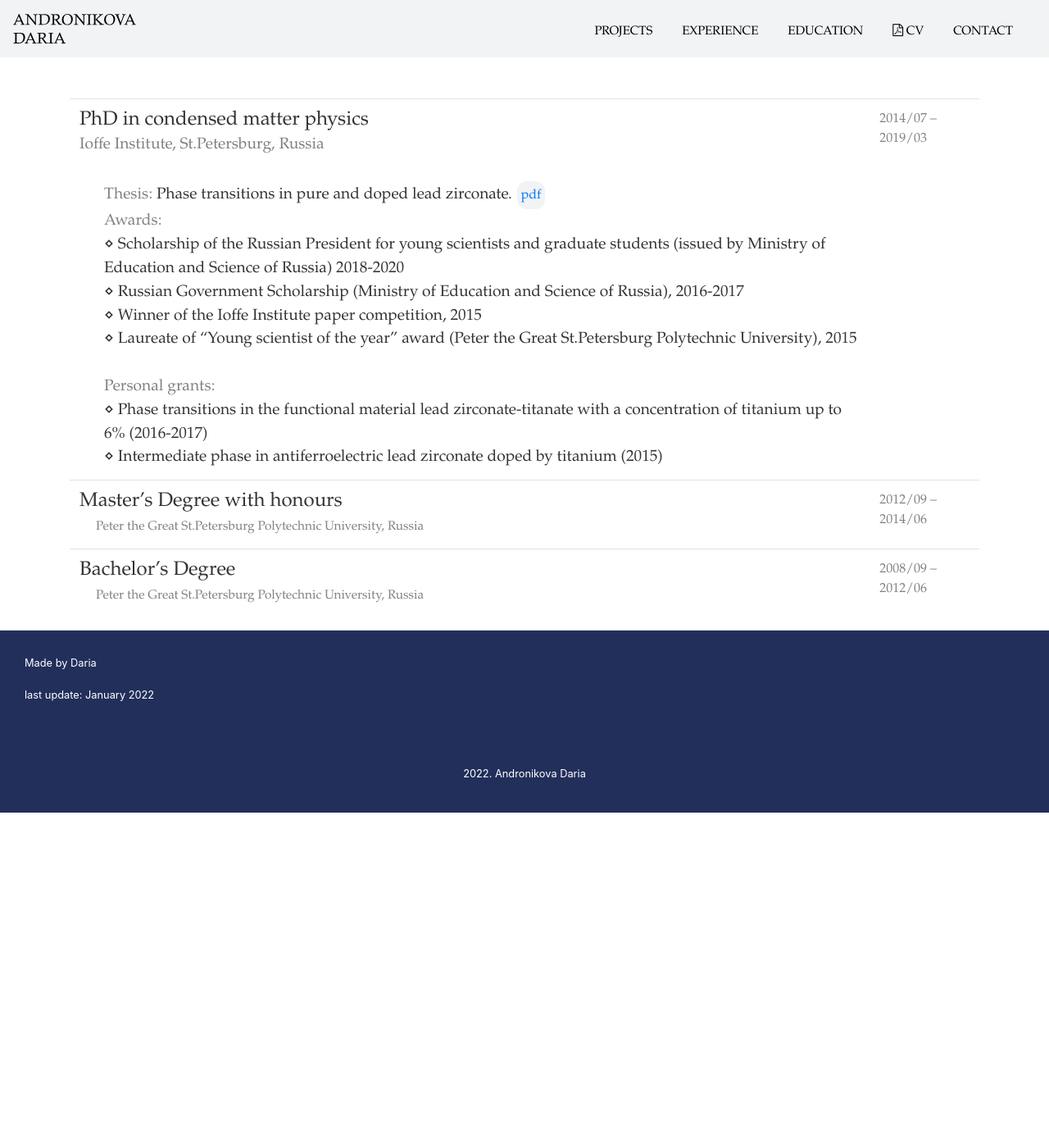
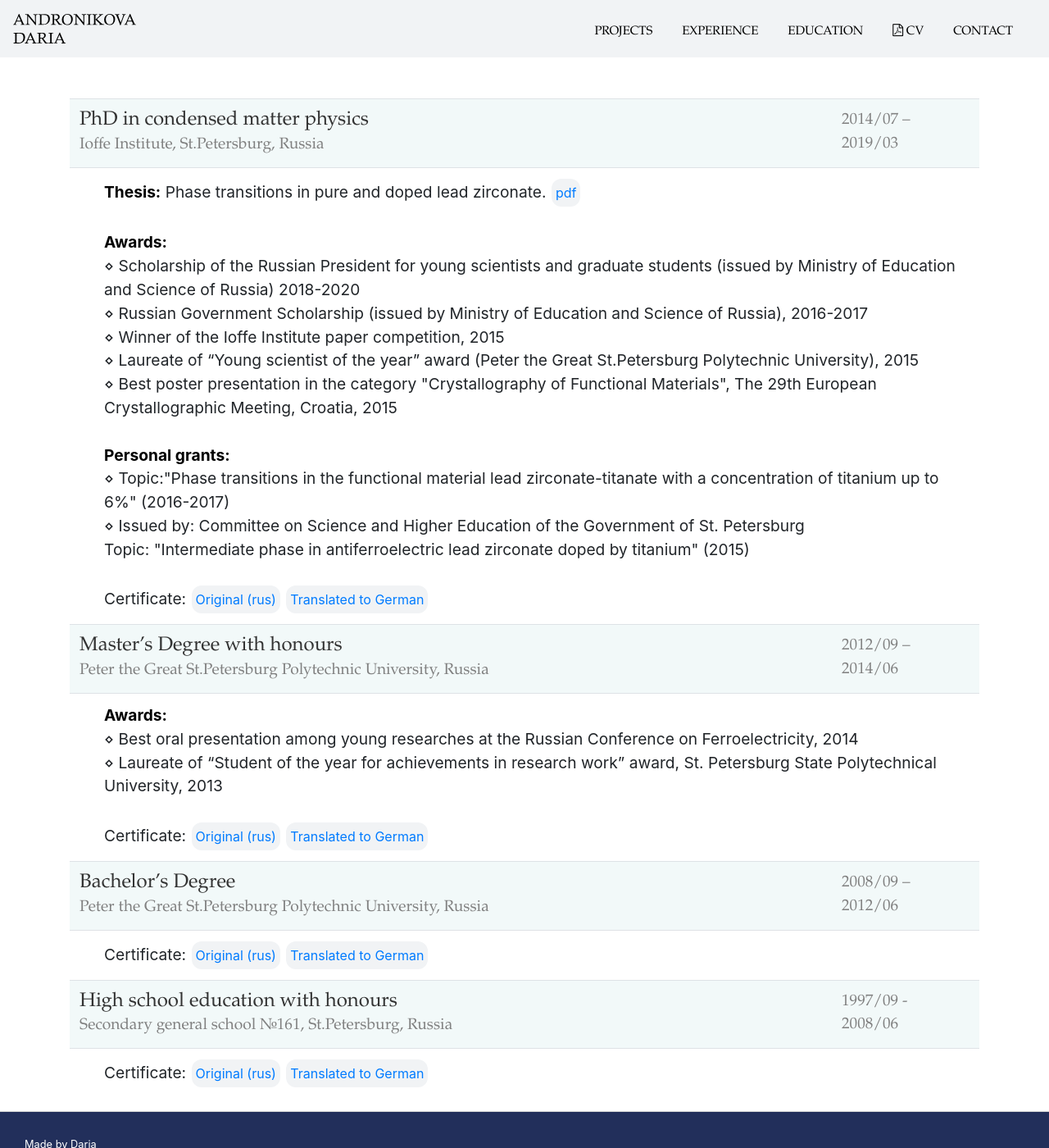
Before and after one commit to andronikova/andronikova.github.io, a Jekyll site: the page built from education.html, in a window 1280 px wide and 1400 px high. Shown: the whole window at 82% size. Built offline with Jekyll 4.4.1, drawn with Linux system fonts in a browser that asks for light colours; a style sheet for code colours, icons or effects is not loaded.

Commit message:
certificates were added to education; style of education page was changed

```diff
--- /dev/null
+++ b/bundle_exec_jekyll_serve.txt
@@ -0,0 +1 @@
+bundle exec jekyll serve
--- a/css/main.css
+++ b/css/main.css
@@ -90,7 +90,7 @@ ul.posts li {
     font-size: 1em;
     color:gray;
     font-family: "Bookman Old Style", Bookman, "Goudy Old Style", Garamond, "Hoefler Text", "Bitstream Charter", Georgia, serif;
-    padding:0 15px;
+    padding:0  15px;
 }
 
 .milestone
--- a/education.html
+++ b/education.html
@@ -5,66 +5,151 @@ title: Education | Andronikova Daria
 
 <table class="table">
     <tbody>
-        <tr>
+        <tr style="background-color: #f2f9f9;">
             <td class="milestone">
+                <div class="row">
+		            <div class="col-sm-10">
                         <h4 style='font-family: "Bookman Old Style", Bookman, "Goudy Old Style", Garamond, "Hoefler Text", "Bitstream Charter", Georgia, serif;display:inline; width:100%; text-align:left'>
                             PhD in condensed matter physics
                         </h4>
                         <br>
+                        <span style="color:gray; ">Ioffe Institute, St.Petersburg, Russia</span>
+                    </div>
 
-                <span style="color:gray; font_size:0.8em;">Ioffe Institute, St.Petersburg, Russia</span>
-
-                <div style="font-size: 1em; margin-left:30px; " >
-                    <br>
-                    <span style="color:gray;">Thesis:</span> Phase transitions in pure and doped lead zirconate.
+                    <div class="col-sm-2">
+                        <div style='font-size: 1em;color:gray; font-family: "Bookman Old Style", Bookman, "Goudy Old Style", Garamond, "Hoefler Text", "Bitstream Charter", Georgia, serif;'>
+                            2014/07 – <br> 2019/03</div>
+                    </div>
+                </div>
+            </td>
+        </tr>
+        <tr >
+            <td>
+                <div style="margin-left:30px; font-size: 1.2em;">
+                    <span style="color:black;font-weight: bold;">Thesis:</span> Phase transitions in pure and doped lead zirconate.
                     <button class='gray_button'>
                         <a href="https://drive.google.com/file/d/1mR_M8JRBU_5bUqsjR_tO21_g6qUTtumU/view?usp=sharing">pdf</a>
                     </button>
-
-                    <br>
-                    <span style="color:gray;">Awards:</span>
+                    <br><br>
+                    <span style="color:black;font-weight: bold; ">Awards:</span>
                     <br>
                     ⋄ Scholarship of the Russian President for young scientists and graduate students (issued by Ministry of Education and Science of Russia)
                     2018-2020
                     <br>
-                    ⋄ Russian Government Scholarship (Ministry of Education and Science of Russia), 2016-2017
+                    ⋄ Russian Government Scholarship (issued by Ministry of Education and Science of Russia), 2016-2017
                     <br>
                     ⋄ Winner of the Ioffe Institute paper competition, 2015
                     <br>
                     ⋄ Laureate of “Young scientist of the year” award (Peter the Great St.Petersburg Polytechnic University), 2015
+                    <br>
+                    ⋄ Best poster presentation in the category "Crystallography of Functional Materials", The 29th European Crystallographic Meeting, Croatia, 2015
+                    <br><br>
+                    <span style="color:black;font-weight: bold;font_size:1em;">Personal grants:</span>
+                    <br>
+                    ⋄ Topic:"Phase transitions in the functional material lead zirconate-titanate with a concentration of titanium up to 6%" (2016-2017)
+                    <br>
+                    ⋄ Issued by: Committee on Science and Higher Education of the Government of St. Petersburg <br>
+                    Topic: "Intermediate phase in antiferroelectric lead zirconate doped by titanium" (2015)
+                    <br><br>
+                    Certificate:
+                    <button class='gray_button'><a href="https://drive.google.com/file/d/1-QINot2kOtv3FPitM2397w6k_ybaZz1T/view?usp=sharing">Original (rus)</a></button>
+                    <button class='gray_button'><a href="https://drive.google.com/file/d/1-D6bEvuuZYL36lTUQ8C8mSEU5tDqc8KX/view?usp=sharing">Translated to German</a></button>
+                </div>
+            </td>
+        </tr>
 
-                    <br><br>
-                    <span style="color:gray;">Personal grants:</span>
-                    <br>
-                    ⋄ Phase transitions in the functional material lead zirconate-titanate with a concentration of titanium up to 6% (2016-2017)
-                    <br>
-                    ⋄ Intermediate phase in antiferroelectric lead zirconate doped by titanium (2015)
-
-                </div>
-
-            </td>
-            <td class="date">2014/07 – 2019/03</td>
-        </tr>
-        <tr>
+        <tr style="background-color: #f2f9f9;">
             <td class="milestone">
+                <div class="row">
+		            <div class="col-sm-10">
                         <h4 style='font-family: "Bookman Old Style", Bookman, "Goudy Old Style", Garamond, "Hoefler Text", "Bitstream Charter", Georgia, serif;display:inline; width:100%; text-align:left'>
                             Master’s Degree with honours
                         </h4>
                         <br>
-                <span style="color:gray;  margin-left:20px; font-size: 0.8em;">Peter the Great St.Petersburg Polytechnic University, Russia</span>
+                        <span style="color:gray; ">Peter the Great St.Petersburg Polytechnic University, Russia</span>
+                    </div>
+
+                    <div class="col-sm-2">
+                        <div style='font-size: 1em;color:gray; font-family: "Bookman Old Style", Bookman, "Goudy Old Style", Garamond, "Hoefler Text", "Bitstream Charter", Georgia, serif;'>
+                            2012/09 – <br>2014/06
+                        </div>
+                    </div>
+                </div>
             </td>
-            <td class="date">2012/09 – 2014/06</td>
         </tr>
         <tr>
+             <td >
+                 <div style="margin-left:30px; font-size: 1.2em;">
+                    <span style="color:black;font-weight: bold;">Awards:</span>
+                    <br>
+                    ⋄ Best oral presentation among young researches at the Russian Conference on Ferroelectricity, 2014
+                    <br>
+                    ⋄ Laureate of “Student of the year for achievements in research work” award, St. Petersburg State Polytechnical University, 2013
+
+                    <br><br>
+                    Certificate:
+                    <button class='gray_button'><a href="https://drive.google.com/file/d/1-9m7D5rR4NO-NqYuyRhBai7903LlImy1/view?usp=sharing">Original (rus)</a></button>
+                    <button class='gray_button'><a href="https://drive.google.com/file/d/1-5UHo2oDqFYLBTfhNJJTCUzX7Gi5J9iT/view?usp=sharing">Translated to German</a></button>
+                 </div>
+            </td>
+        </tr>
+
+        <tr style="background-color: #f2f9f9;">
             <td class="milestone">
+                <div class="row">
+		            <div class="col-sm-10">
                         <h4 style='font-family: "Bookman Old Style", Bookman, "Goudy Old Style", Garamond, "Hoefler Text", "Bitstream Charter", Georgia, serif;display:inline; width:100%; text-align:left'>
                             Bachelor’s Degree
                         </h4>
                         <br>
-                <span style="color:gray;  margin-left:20px; font-size: 0.8em;">Peter the Great St.Petersburg Polytechnic University, Russia</span>
+                        <span style="color:gray; ">Peter the Great St.Petersburg Polytechnic University, Russia</span>
 
+                    </div>
+                    <div class="col-sm-2">
+                        <div style='font-size: 1em;color:gray; font-family: "Bookman Old Style", Bookman, "Goudy Old Style", Garamond, "Hoefler Text", "Bitstream Charter", Georgia, serif;'>
+                            2008/09 –<br> 2012/06</div>
+                    </div>
+                </div>
             </td>
-            <td class="date">2008/09 – 2012/06</td>
+        </tr>
+
+        <tr>
+             <td>
+                <div style="margin-left:30px; font-size: 1.2em;">
+                    Certificate:
+                    <button class='gray_button'><a href="https://drive.google.com/file/d/1-DLesn-7CCUgZrK5GBjdZY40iWoohHMn/view?usp=sharing">Original (rus)</a></button>
+                    <button class='gray_button'><a href="https://drive.google.com/file/d/1-EicIniJFG_7DPtcfg622Txh_Vv7TDe6/view?usp=sharing">Translated to German</a></button>
+
+                </div>
+             </td>
+        </tr>
+
+        <tr style="background-color: #f2f9f9;">
+            <td class="milestone">
+                <div class="row">
+		            <div class="col-sm-10">
+                        <h4 style='font-family: "Bookman Old Style", Bookman, "Goudy Old Style", Garamond, "Hoefler Text", "Bitstream Charter", Georgia, serif;display:inline; width:100%; text-align:left'>
+                            High school education with honours
+                        </h4>
+                        <br>
+                        <span style="color:gray; ">Secondary general school №161, St.Petersburg, Russia</span>
+                    </div>
+                    <div class="col-sm-2">
+                        <div style='font-size: 1em;color:gray; font-family: "Bookman Old Style", Bookman, "Goudy Old Style", Garamond, "Hoefler Text", "Bitstream Charter", Georgia, serif;'>
+                            1997/09 -<br> 2008/06
+                        </div>
+                    </div>
+                </div>
+            </td>
+        </tr>
+       <tr>
+            <td>
+                <div style="margin-left:30px; font-size: 1.2em;">
+                    Certificate:
+                    <button class='gray_button'><a href="https://drive.google.com/file/d/1-550d22KW_qYnhB1DgS7kZdo0eaXni4z/view?usp=sharing">Original (rus)</a></button>
+                    <button class='gray_button'><a href="https://drive.google.com/file/d/1-PXDC5mRmNHkgLe0zY1xqDUa8yNbyds_/view?usp=sharing">Translated to German</a></button>
+                </div>
+            </td>
         </tr>
     </tbody>
 </table>
@@ -72,10 +157,6 @@ title: Education | Andronikova Daria
 
 
 
-
-<div>
-    <br><br>
-</div>
 
 
 <script>
--- a/index.html
+++ b/index.html
@@ -10,7 +10,7 @@ title: Andronikova Daria
 		  <div class="col-sm-8" style="font-size:14pt; ">
 			  <p>Hi, I'm</p>
 				<h4>  Andronikova Daria, </h4>
-			  <p>PhD physics and a data lover.</p>
+			  <p>PhD in physics and a data lover.</p>
 
 			<p>During my graduate studies, I worked a lot with a huge amount of data from the synchrotron.
 				My job was mainly to understand what this data could tell me about the state of the material.</p>
```
Also changed, not shown: 1 other file. Lines whose indentation alone changed are shown as unchanged.
